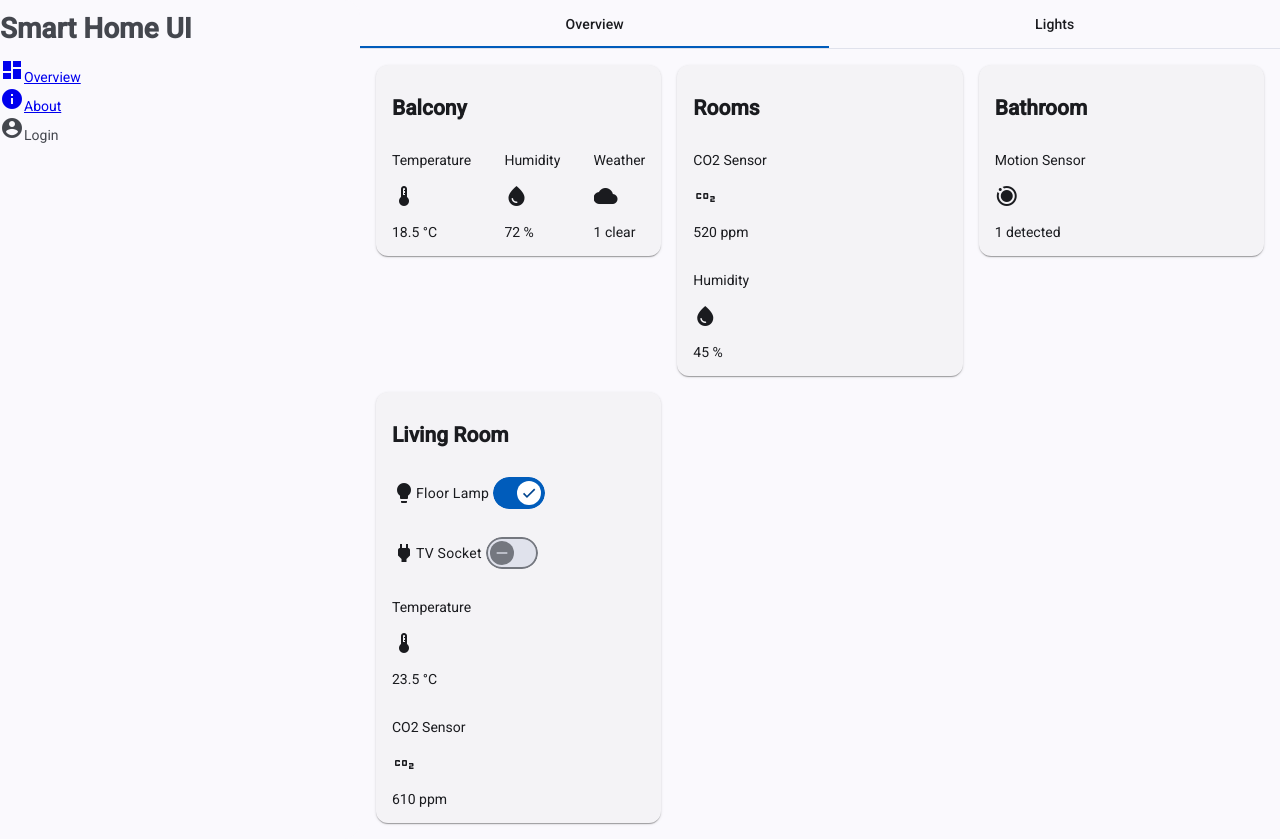
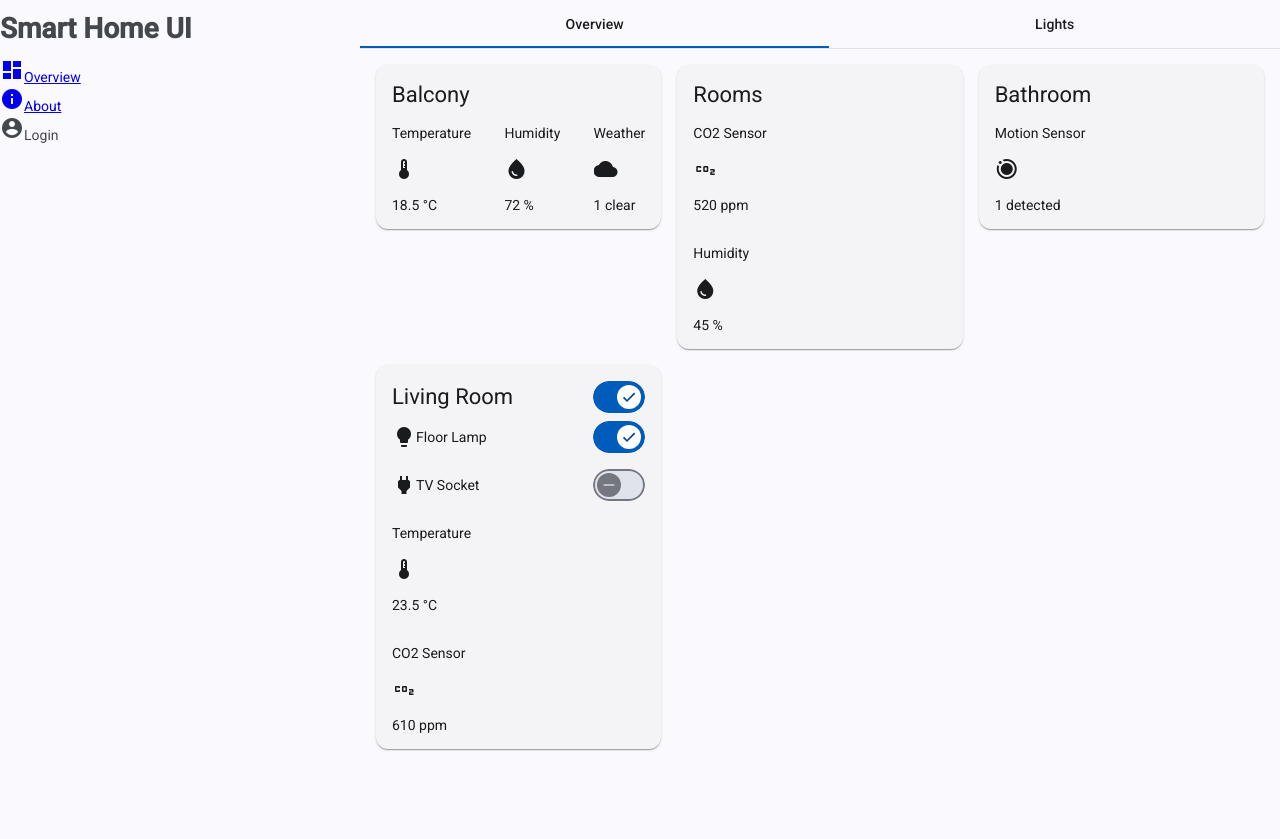
Before and after one commit to TimofeyNaryshkin/Smart-Home-UI, an Angular app: page / in a window 1280 px wide. After the commit the page ends 800 px from the top, so only its background shows below. Built offline with nearby package versions, Linux system fonts and the light colour scheme.

Commit message:
feat: add group device toggle and styles

```diff
--- a/src/app/card-list/card-list.html
+++ b/src/app/card-list/card-list.html
@@ -1,3 +1,3 @@
-@for (c of cards(); track c.id) {
-  <app-card [data]="c" />
+@for (card of cards(); track card.id) {
+  <app-card [data]="card" />
 }
--- a/src/app/card/card.html
+++ b/src/app/card/card.html
@@ -1,6 +1,13 @@
 <mat-card>
   <mat-card-header>
-    <h2>{{ data().title }}</h2>
+    <mat-card-title>{{ data().title }}</mat-card-title>
+    @if (isDeviceGroup()) {
+      <mat-slide-toggle
+        [checked]="isGroupActive()"
+        (change)="toggleIsGroupActive()"
+        [aria-label]="data().title"
+      ></mat-slide-toggle>
+    }
   </mat-card-header>
   <mat-card-content [className]="data().layout">
     @for (i of data().items; track $index) {
--- a/src/app/card/card.scss
+++ b/src/app/card/card.scss
@@ -11,3 +11,9 @@ mat-card-content {
 app-device {
   width: 100%;
 }
+
+mat-card-header {
+  display: flex;
+  justify-content: space-between;
+  align-items: center;
+}
--- a/src/app/card/card.ts
+++ b/src/app/card/card.ts
@@ -1,15 +1,33 @@
-import { Component, input } from '@angular/core';
+import { Component, computed, input, linkedSignal } from '@angular/core';
 import { MatCardModule } from '@angular/material/card';
 import { TCard } from '../models/card.model';
-import { Device } from "../device/device";
-import { Sensor } from "../sensor/sensor";
+import { Device } from '../device/device';
+import { Sensor } from '../sensor/sensor';
+import { MatSlideToggleModule } from '@angular/material/slide-toggle';
 
 @Component({
   selector: 'app-card',
-  imports: [MatCardModule, Device, Sensor],
+  imports: [MatCardModule, Device, Sensor, MatSlideToggleModule],
   templateUrl: './card.html',
   styleUrl: './card.scss',
 })
 export class Card {
-  data = input.required<TCard>()
+  data = input.required<TCard>();
+
+  isDeviceGroup = computed(() => {
+    const devices = this.data().items.filter((i) => i.type === 'device');
+    return devices.length >= 2;
+  });
+
+  isGroupActive = linkedSignal(() => {
+    if (this.isDeviceGroup()) {
+      const devices = this.data().items.filter((i) => i.type === 'device');
+      return devices.some((d) => d.state === true);
+    }
+    return false;
+  });
+
+  toggleIsGroupActive() {
+    this.isGroupActive.update((val) => !val)
+  }
 }
--- a/src/app/device/device.html
+++ b/src/app/device/device.html
@@ -7,10 +7,15 @@
   </div>
   <h3>{{ isActive() ? 'ON' : 'OFF' }}</h3>
 } @else {
-  <p>
-    <mat-icon [fontIcon]="data().icon" />
-    <mat-slide-toggle labelPosition="before" [checked]="data().state">
-      {{ data().label }}
-    </mat-slide-toggle>
-  </p>
+  <div>
+    <div>
+      <mat-icon [fontIcon]="data().icon" />
+      <p>{{ data().label }}</p>
+    </div>
+    <mat-slide-toggle
+      labelPosition="before"
+      [checked]="data().state"
+      [aria-label]="data().label"
+    ></mat-slide-toggle>
+  </div>
 }
--- a/src/app/device/device.scss
+++ b/src/app/device/device.scss
@@ -18,3 +18,7 @@ div {
     )
   );
 }
+
+.gap {
+  gap: 1rem;
+}
```
